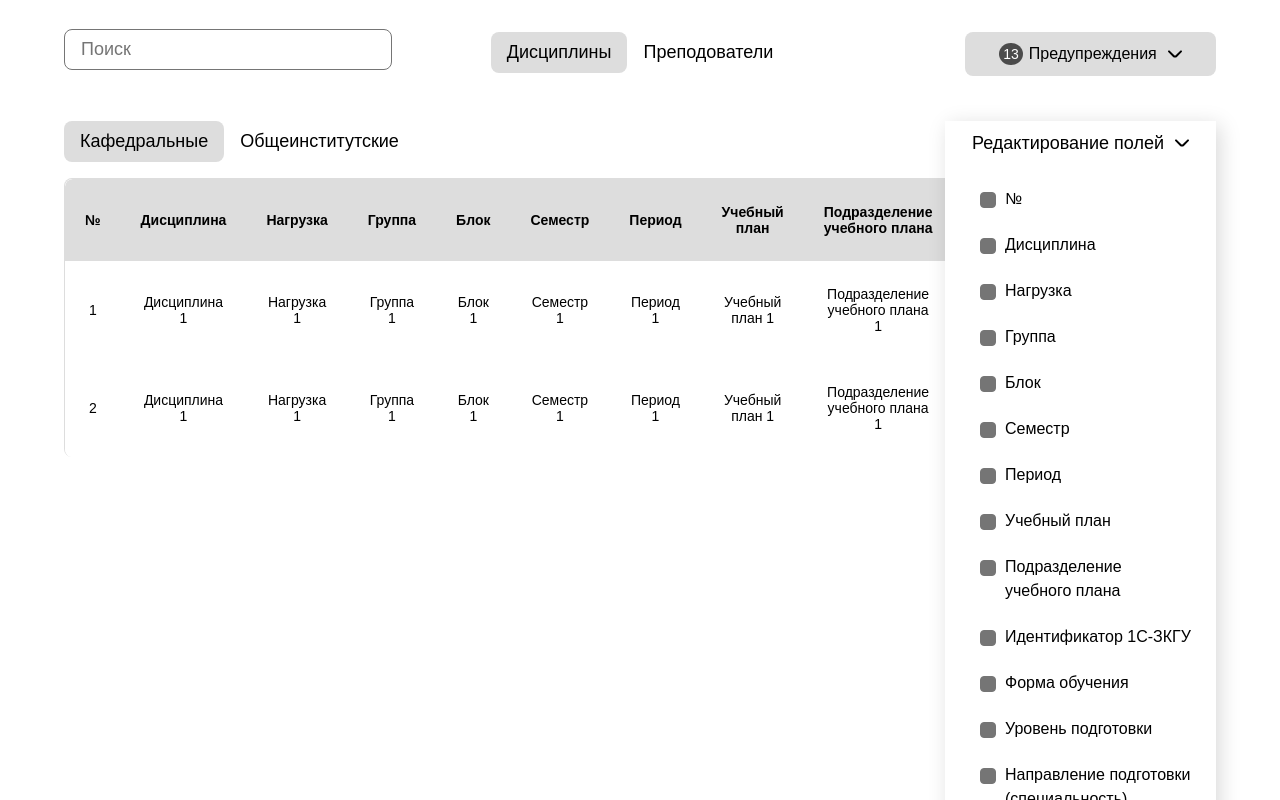
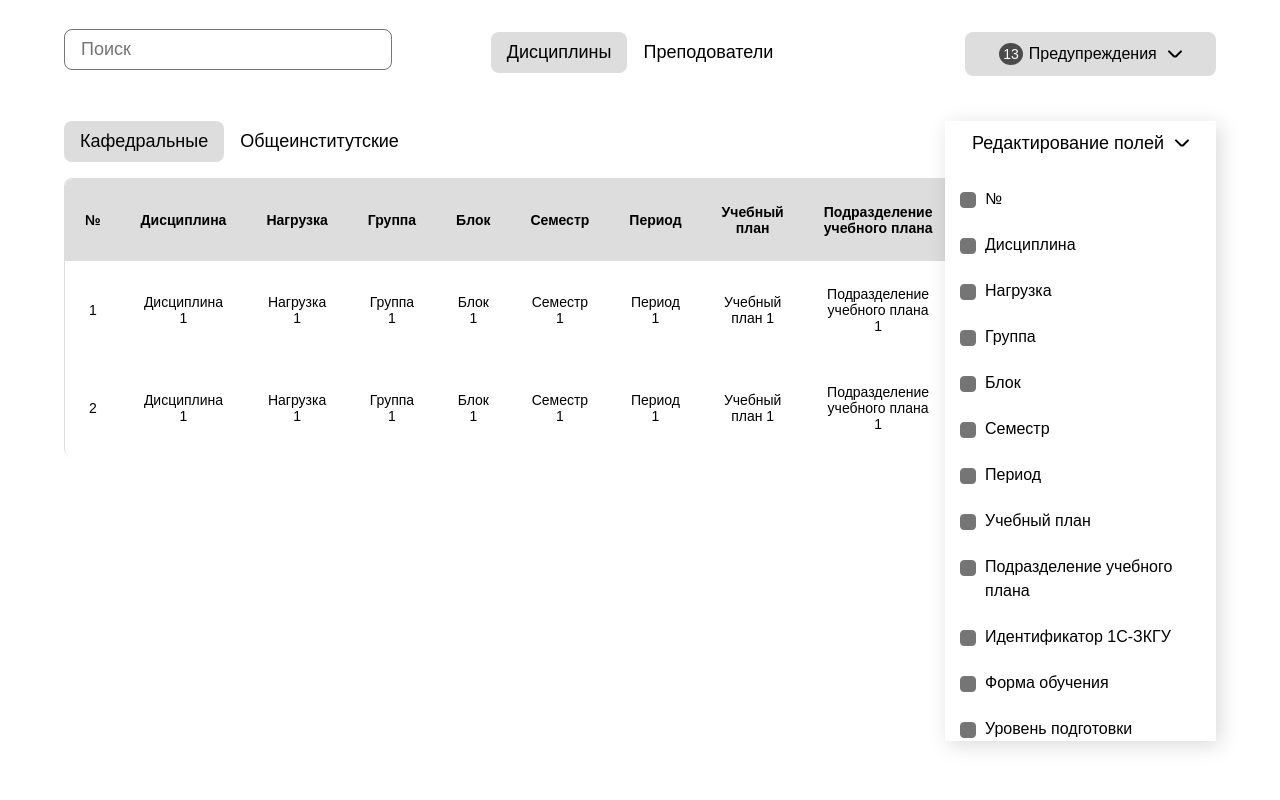
Before and after one commit to simai1/workloadICTIS, a React (Create React App) app in the folder workload/: page / in a window 1280 px wide. Both pictures are taken after a click on the button "Редактирование полей". Shown: the top 800 px of the page. Built offline with nearby package versions, Linux system fonts and the light colour scheme; a web font is replaced by a local one.

Commit message:
little night work)

```diff
--- a/workload/src/components/EditInput/EditInput.jsx
+++ b/workload/src/components/EditInput/EditInput.jsx
@@ -4,7 +4,7 @@ import arrow from "./../../img/arrow.svg";
 import { useSelector, useDispatch } from 'react-redux';
 import { actions } from './../../store/filter/filter.slice';
 
-function EditInput({ tableHeaders }) {
+function EditInput({ tableHeaders, top }) {
   const [isListOpen, setListOpen] = useState(false);
   const [checkedItems, setCheckedItems] = useState(Array(tableHeaders.length).fill(true));
   const dispatch = useDispatch();
@@ -42,7 +42,7 @@ function EditInput({ tableHeaders }) {
         </button>
       )}
       {isListOpen && (
-        <div className={styles.EditInputOpen}>
+        <div className={styles.EditInputOpen} style={{top:top + "vh"}}>
           <button onClick={toggleList}>
             <p>Редактирование полей</p>
             <img src={arrow} alt="arrow"></img>
--- a/workload/src/components/EditInput/EditInput.module.scss
+++ b/workload/src/components/EditInput/EditInput.module.scss
@@ -29,6 +29,7 @@
         left: -25px;
         list-style: none;
         font-size: 16px;
+        height: 70vh;
         li{
             margin-top: -10px;
             align-items: center;
@@ -44,12 +45,15 @@
     }
 }
 .customInput {
-    position: relative;
+    position: absolute;
     display: flex;
     align-items: center;
     margin-bottom: 10px;
     margin-top: 10px;
+    margin-left: -2px;
     opacity: 0;
+    width: 30px;
+    height: 30px;
   }
 
   .customInput input[type="checkbox"] {
@@ -66,6 +70,7 @@ input[type="checkbox"] + p {
     position: relative;
     padding-left: 25px;
     line-height: 1.5;
+    pointer-events: none;
   }
 
 input[type="checkbox"] + p:before {
--- a/workload/src/components/TableLks/TableLks.jsx
+++ b/workload/src/components/TableLks/TableLks.jsx
@@ -85,7 +85,7 @@ function TableLks({delNameChange, NameTeachers}) {
         <p>Ставка: {NameTeachers.bet}</p>
       </div>
       <div className={styles.EditInput}>
-          <EditInput tableHeaders={tableHeaders}/>
+          <EditInput tableHeaders={tableHeaders}  top={73.3}/>
         </div>
     </div>
 
--- a/workload/src/ui/Layout/Layout.module.scss
+++ b/workload/src/ui/Layout/Layout.module.scss
@@ -1,6 +1,6 @@
 .Layout{
     padding: 32px 64px;
     height: 100vh;
-    // overflow: hidden;
+    overflow: hidden;
     box-sizing: border-box;
 }
```
